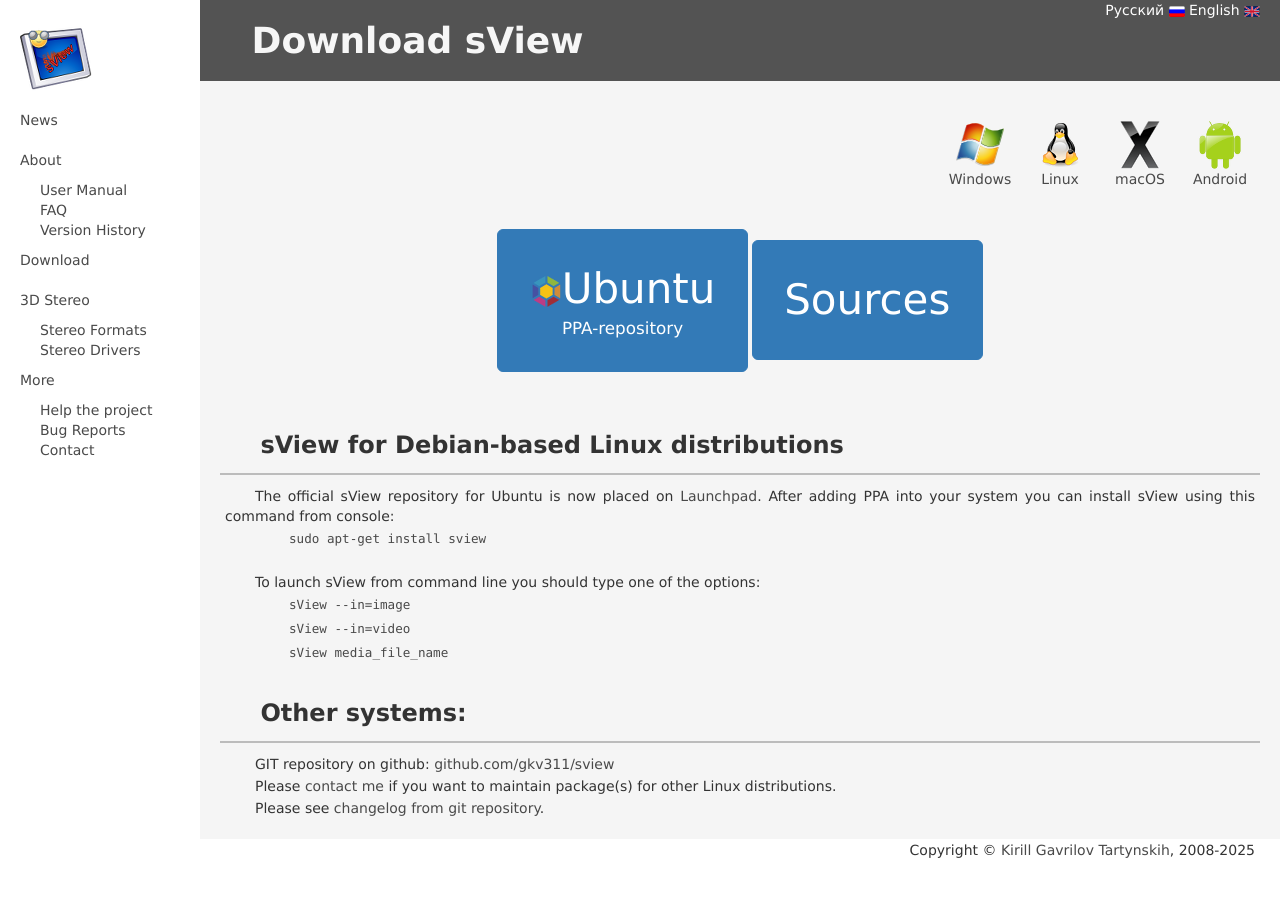
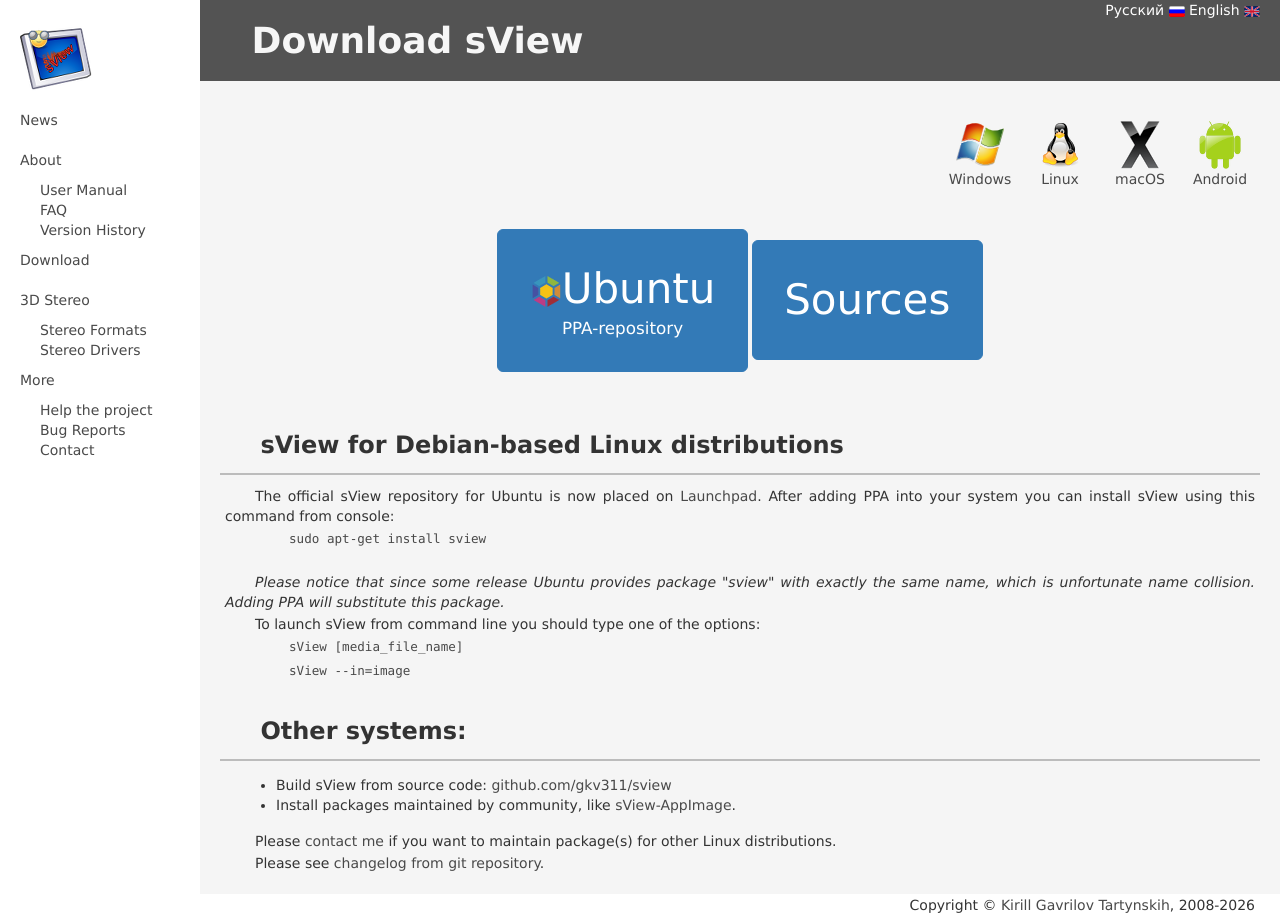
Before and after one commit to gkv311/gkv311.github.io, a Jekyll site: the page built from en/download.html, in a window 1280 px wide. Built offline with Jekyll 4.4.1, drawn with Linux system fonts in a browser that asks for light colours; nearby versions of some CDN libraries; library files that are not in the unit come from our copies.

Commit message:
Add links to AppImage

```diff
--- a/_layouts/default.html
+++ b/_layouts/default.html
@@ -100,7 +100,7 @@
 
   </div> <!-- page-content-wrapper -->
 
-  <div align="right" style="padding-right: 20px;"><p>Copyright © <a href="/en/about">Kirill Gavrilov Tartynskih</a>, 2008-2025</p></div>
+  <div align="right" style="padding-right: 20px;"><p>Copyright © <a href="/en/about">Kirill Gavrilov Tartynskih</a>, 2008-2026</p></div>
 </div> <!-- wrapper -->
 
 <!-- Custom JavaScript for the Menu Toggle -->
--- a/en/download.html
+++ b/en/download.html
@@ -91,13 +91,16 @@
   After adding PPA into your system you can install sView using this command from console:</p>
   <p><code>sudo apt-get install sview</code></p>
   <br/>
+  <p><i>Please notice that since some release Ubuntu provides package "sview" with exactly the same name, which is unfortunate name collision. Adding PPA will substitute this package.</i></p>
   <p>To launch sView from command line you should type one of the options:</p>
+  <p><code>sView [media_file_name]</code></p>
   <p><code>sView --in=image</code></p>
-  <p><code>sView --in=video</code></p>
-  <p><code>sView media_file_name</code></p>
 
   <h3>Other systems:</h3>
-  <p>GIT repository on github: <a href='https://github.com/gkv311/sview'>github.com/gkv311/sview</a></p>
+  <ul>
+  <li>Build sView from source code: <a href='https://github.com/gkv311/sview'>github.com/gkv311/sview</a></li>
+  <li>Install packages maintained by community, like <a href='https://github.com/pkgforge-dev/sView-AppImage'>sView-AppImage</a>.</li>
+  </ul>
   <p>Please <a href="/en/about">contact me</a> if you want to maintain package(s) for other Linux distributions.</p>
 
 </div>
```
